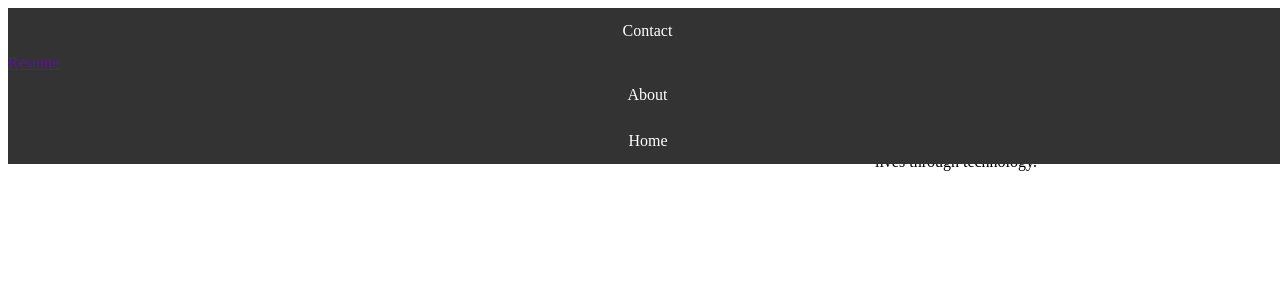
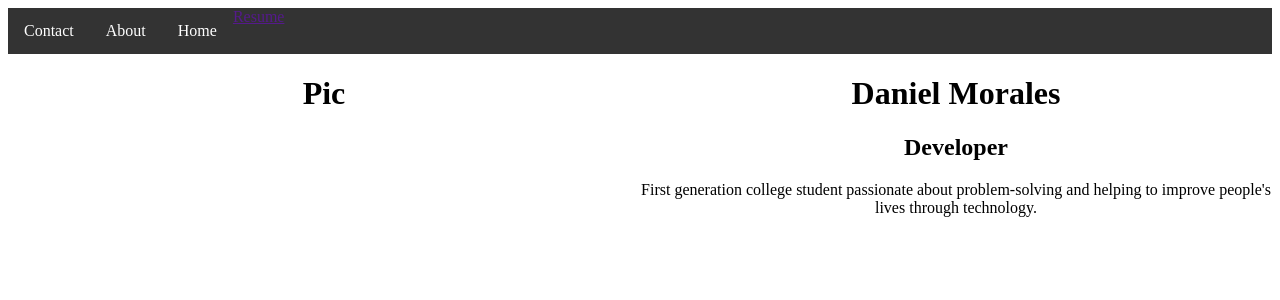
Before and after one commit to daft01/s2019cst336, a PHP site: page / in a window 1280 px wide. Shown: the top 300 px of the page. Run offline with PHP 8.4, Linux system fonts and the light colour scheme.

Commit message:
deleted index.html and added html to the hello-world.php

```diff
--- a/index.css
+++ b/index.css
@@ -1,7 +1,5 @@
 ul {
   list-style-type: none;
-  position: fixed;
-  width: 100%;
   margin: 0;
   padding: 0;
   overflow: hidden;
@@ -9,7 +7,7 @@ ul {
 }
 
 li {
-  border-right: 1px solid #bbb;
+  float: left;
 }
 
 li a {
@@ -22,10 +20,6 @@ li a {
 
 li a:hover {
   background-color: #111;
-}
-
-li:last-child {
-  border-right: none;
 }
 
 #info {
```
